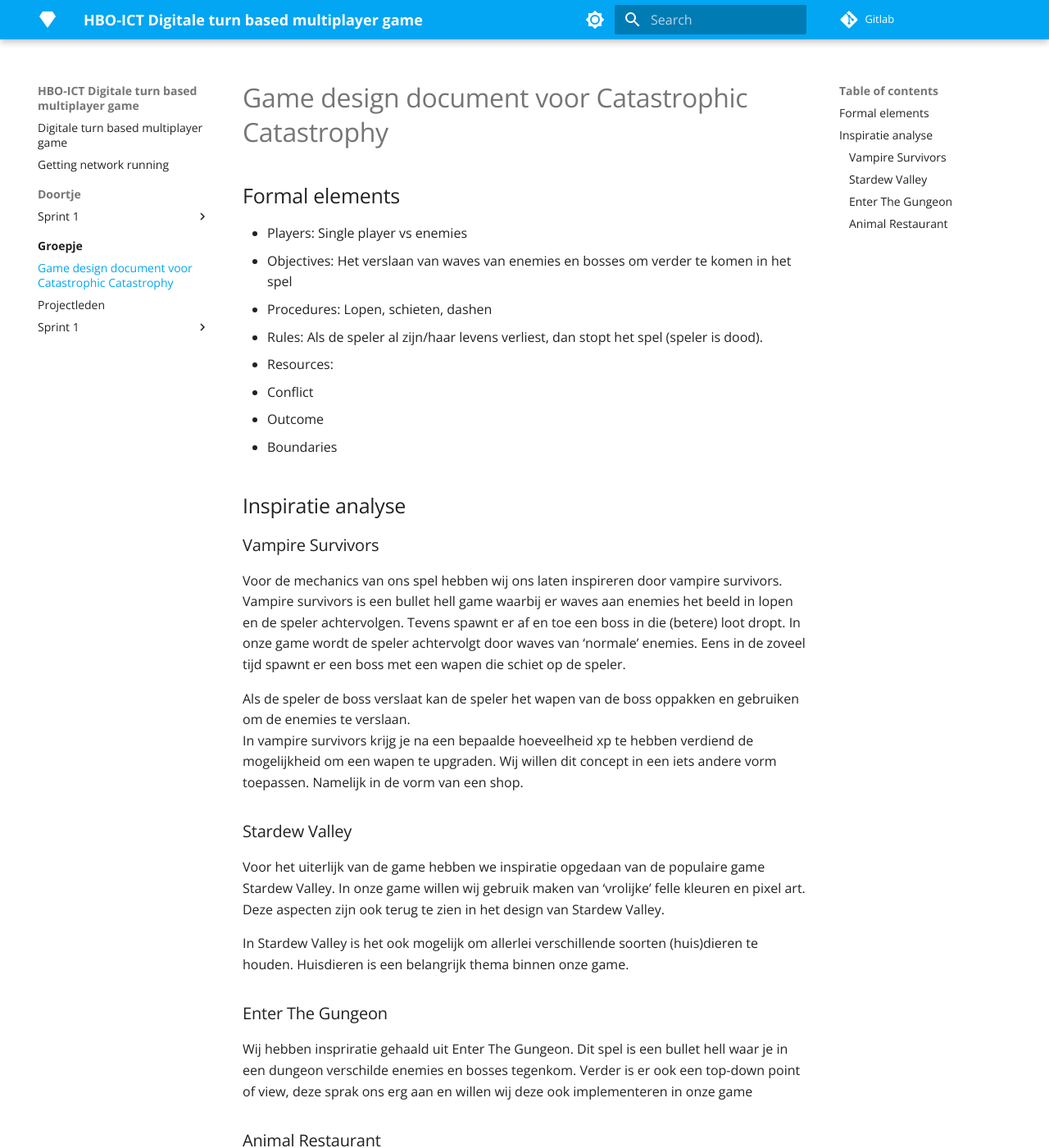
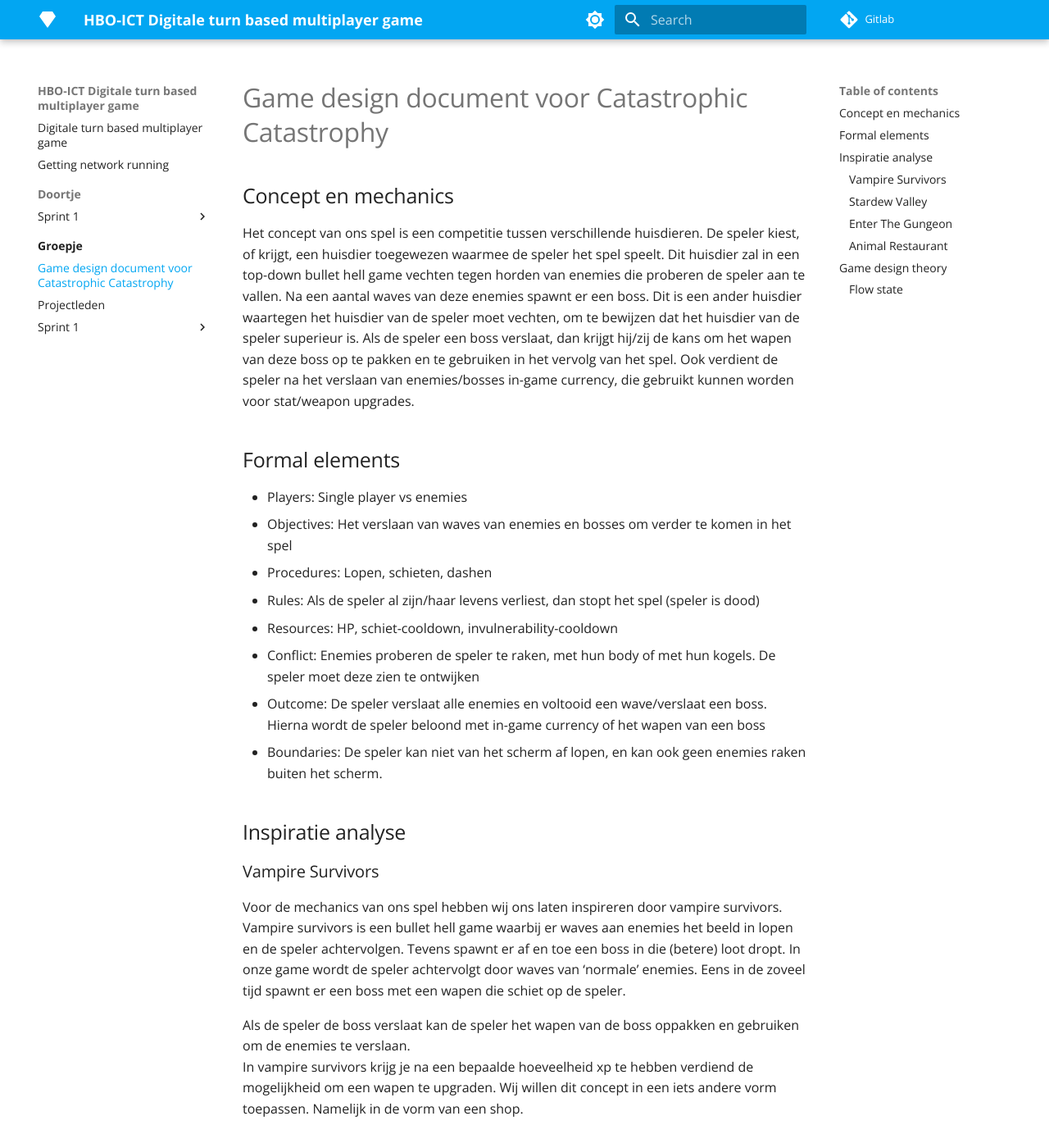
Before and after one commit to Doortje-Geuze/catastrophic-catastrophe, an MkDocs documentation site: the page built from docs/Groepje/Game-design.md, in a window 1280 px wide and 1400 px high. Shown: the whole window at 82% size. Built offline with MkDocs 1.6.1 and Material for MkDocs 9.7.7, drawn with Linux system fonts in a browser that asks for light colours; nearby versions of some CDN libraries; library files that are not in the unit come from our copies; some of the changed text lies outside the part shown.

Commit message:
added concept and formal elements

```diff
--- a/docs/Groepje/Game-design.md
+++ b/docs/Groepje/Game-design.md
@@ -1,14 +1,17 @@
 # Game design document voor Catastrophic Catastrophy
+
+## Concept en mechanics
+Het concept van ons spel is een competitie tussen verschillende huisdieren. De speler kiest, of krijgt, een huisdier toegewezen waarmee de speler het spel speelt. Dit huisdier zal in een top-down bullet hell game vechten tegen horden van enemies die proberen de speler aan te vallen. Na een aantal waves van deze enemies spawnt er een boss. Dit is een ander huisdier waartegen het huisdier van de speler moet vechten, om te bewijzen dat het huisdier van de speler superieur is. Als de speler een boss verslaat, dan krijgt hij/zij de kans om het wapen van deze boss op te pakken en te gebruiken in het vervolg van het spel. Ook verdient de speler na het verslaan van enemies/bosses in-game currency, die gebruikt kunnen worden voor stat/weapon upgrades.
 
 ## Formal elements
 - Players: Single player vs enemies
 - Objectives: Het verslaan van waves van enemies en bosses om verder te komen in het spel
 - Procedures: Lopen, schieten, dashen
-- Rules: Als de speler al zijn/haar levens verliest, dan stopt het spel (speler is dood).
-- Resources:
-- Conflict
-- Outcome
-- Boundaries
+- Rules: Als de speler al zijn/haar levens verliest, dan stopt het spel (speler is dood)
+- Resources: HP, schiet-cooldown, invulnerability-cooldown
+- Conflict: Enemies proberen de speler te raken, met hun body of met hun kogels. De speler moet deze zien te ontwijken
+- Outcome: De speler verslaat alle enemies en voltooid een wave/verslaat een boss. Hierna wordt de speler beloond met in-game currency of het wapen van een boss
+- Boundaries: De speler kan niet van het scherm af lopen, en kan ook geen enemies raken buiten het scherm.
 
 ## Inspiratie analyse
 ### Vampire Survivors
@@ -31,3 +34,14 @@
 In Animal Restaurant run je een restaurant waar verschillende dieren komen. Deze dieren hebben allemaal hun eigen karakters. Zoals: een struisvogel die een papieren zak draagt omdat hij verlegen is, een stinkdier die niet te veel bonen mag eten omdat hij anders scheten laat en een flamingo die een influencer is.
 
 Al deze dieren hebben hun eigen originele persoonlijkheid, wij willen ook onze eigen karakters hun eigen persoonlijkheid geven.
+
+## Game design theory
+### Flow state
+Flow state
+Een speler bereikt flow state als er een balans is tussen de moeilijkheidsgraad van het spel en de stress die een speler ervaart.
+
+Een game kan op 2 verschillende manieren flow state verstoren:
+
+1. De moeilijkheid van de game is relatief te hoog ten opzichte van de vaardigheden van de speler. Dit zorgt voor stress/spanning, waardoor de speler een spel niet voor langere tijd kan spelen.
+
+2. De moeilijkheid van de game is relatief te laag ten opzichte van de vaardigheden van de speler. Dit zorgt voor verveeldheid, waardoor de speler geen interesse heeft om een spel te spelen.
```
